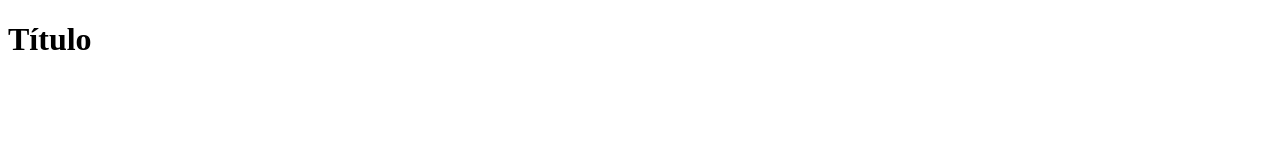
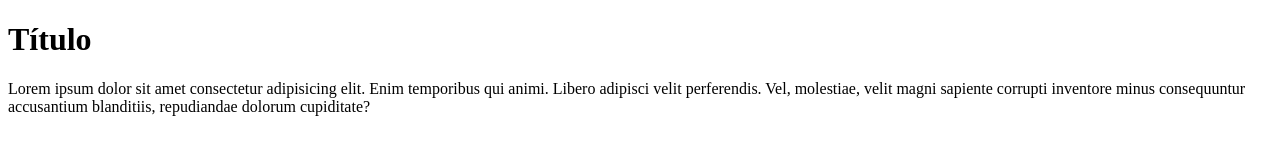
Before and after one commit to Starlightzx/Trying, a plain HTML site: page index.html in a window 1280 px wide. Drawn offline with Linux system fonts and the light colour scheme.

Commit message:
Novo arquivo

```diff
--- a/index.html
+++ b/index.html
@@ -7,5 +7,8 @@
 </head>
 <body>
 <h1>Título</h1>
+<p>
+    Lorem ipsum dolor sit amet consectetur adipisicing elit. Enim temporibus qui animi. Libero adipisci velit perferendis. Vel, molestiae, velit magni sapiente corrupti inventore minus consequuntur accusantium blanditiis, repudiandae dolorum cupiditate?
+</p>
 </body>
 </html>
```
